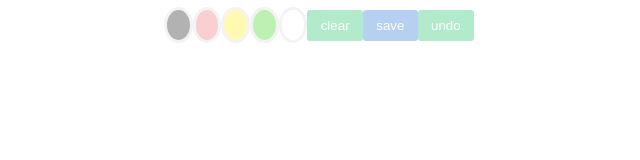
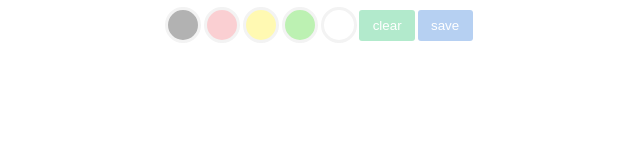
Before and after one commit to Mantra27/desky, an Electron app: page src/index.html in a window 800 px wide. Shown: the whole page, without its empty margins (81-721 px from the left). Drawn offline with Linux system fonts and the light colour scheme.

Commit message:
removed undo bug

```diff
--- a/package.json
+++ b/package.json
@@ -54,6 +54,7 @@
     "@electron-forge/maker-rpm": "^6.0.0-beta.63",
     "@electron-forge/maker-squirrel": "^6.0.0-beta.63",
     "@electron-forge/maker-zip": "^6.0.0-beta.63",
-    "electron": "17.0.1"
+    "electron": "17.0.1",
+    "electron-builder": "^23.6.0"
   }
 }
--- a/src/index.html
+++ b/src/index.html
@@ -82,7 +82,6 @@
         <div class="clr" data-clr="#fff"></div>
         <button class="clear" id="clear">clear</button>
         <button class="save" id="save">save</button>
-        <button class="undo" id="undo">undo</button>
     </div>
 
     <script>
```
Also changed, not shown: README.md, 1 other file.
